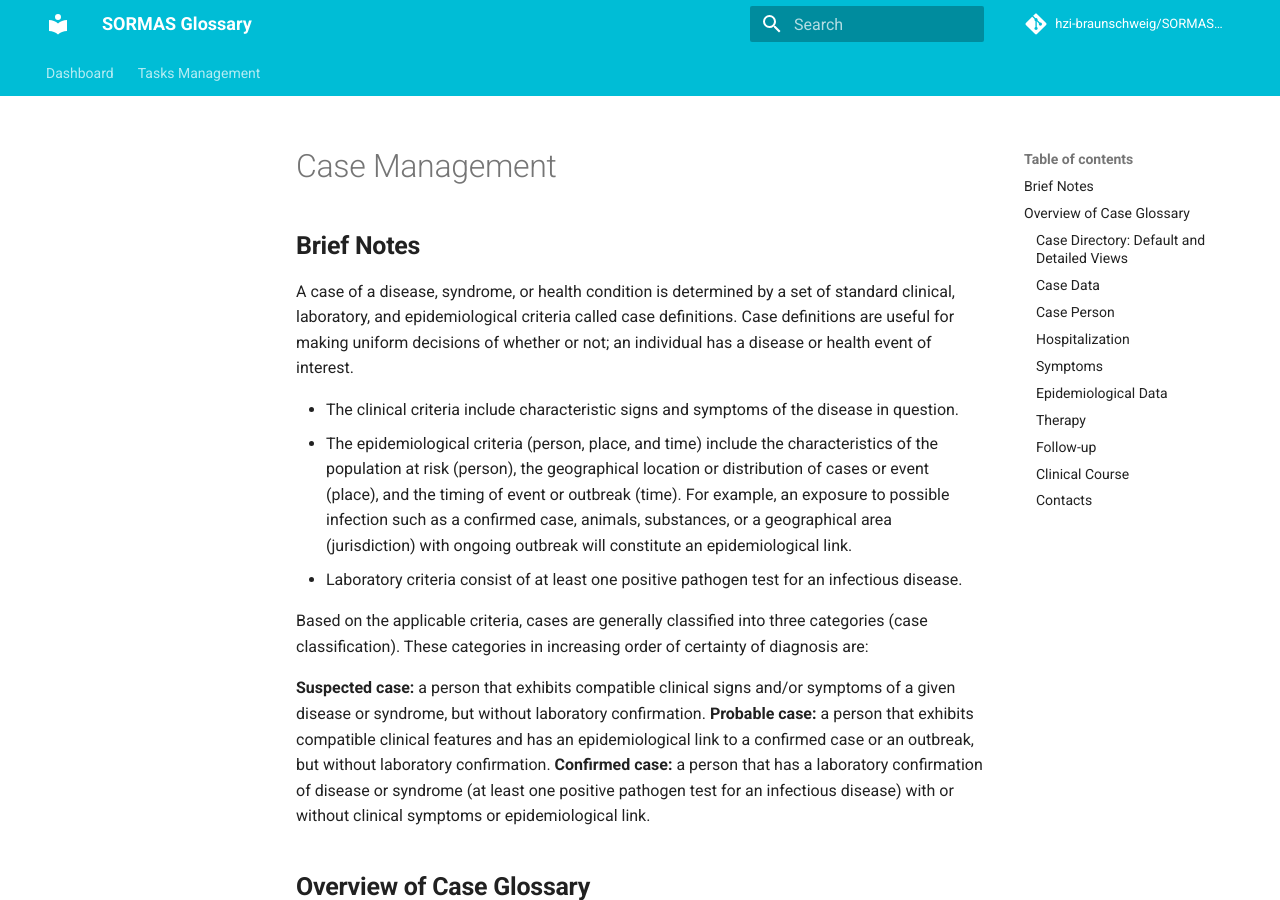
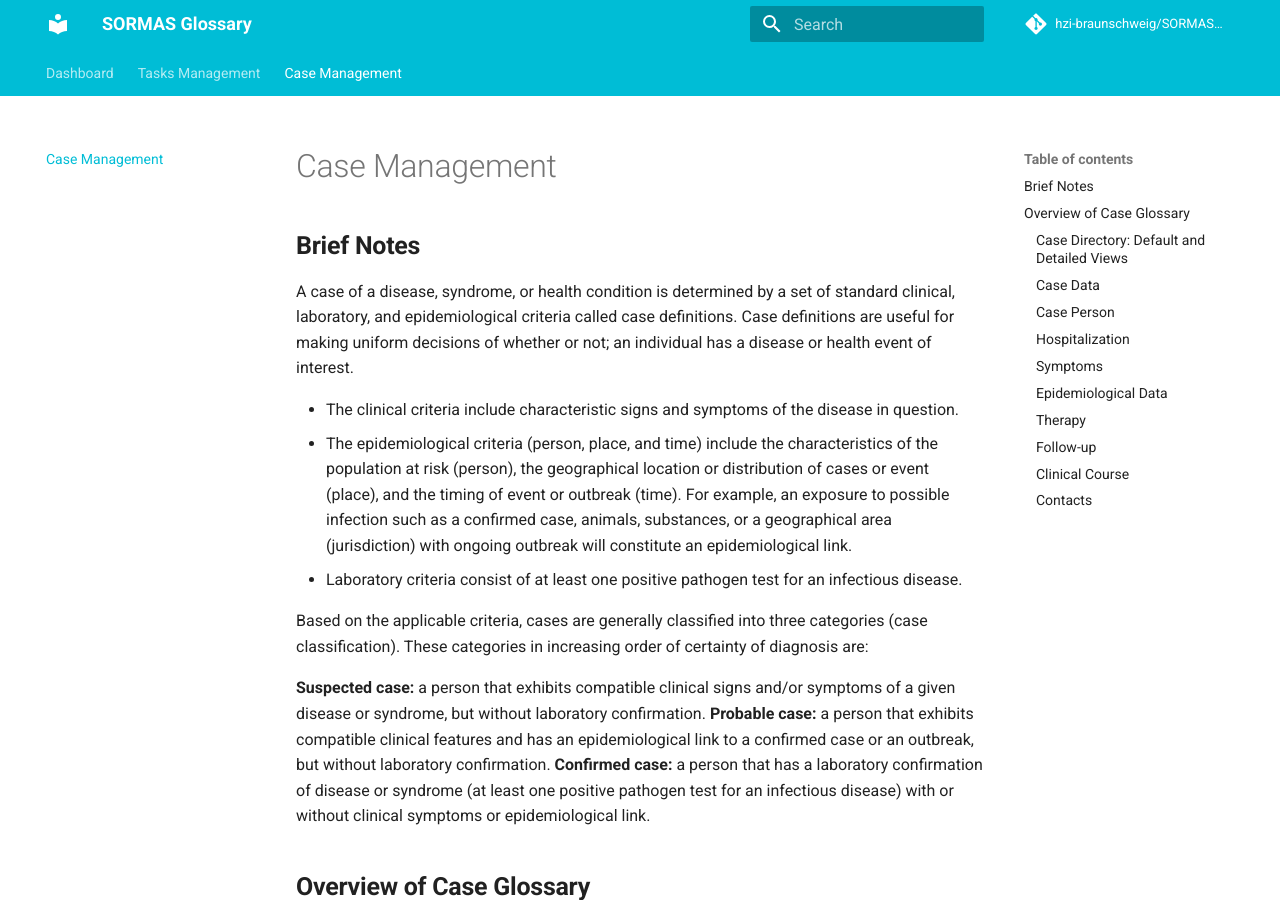
Before and after one commit to SORMAS-Foundation/SORMAS-Glossary, an MkDocs documentation site: the page built from docs/Case_Management.md, in a window 1280 px wide and 900 px high. Built offline with MkDocs 1.6.1 and Material for MkDocs 9.7.7, drawn with Linux system fonts in a browser that asks for light colours; comment, search, counter and statistics services are not loaded.

Commit message:
Added Case_Management.md
Added  Case_Management.md

```diff
--- a/mkdocs.yml
+++ b/mkdocs.yml
@@ -20,3 +20,4 @@ plugins:
 nav:
 - Dashboard: "DASHBOARD_DIRECTORY_ordered.md"
 - Tasks Management: "TASKS_MANAGEMENT_DIRECTORY_Ordered.md"
+- Case Management: "Case_Management.md"
```
